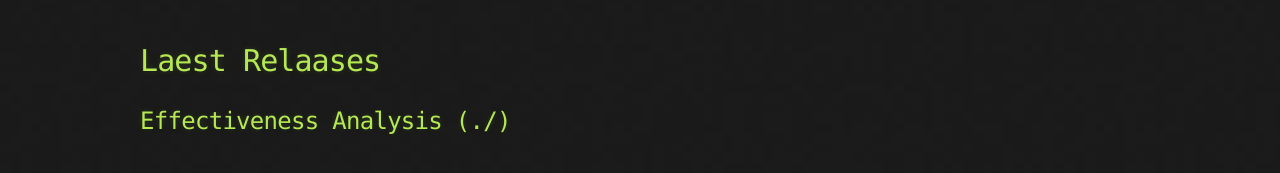
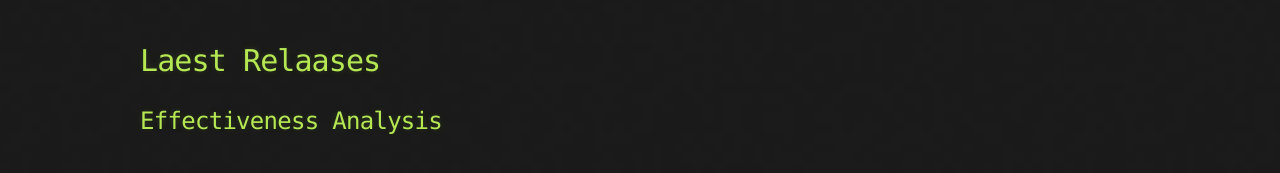
Before and after one commit to CarlosW1998/CarlosW1998.github.io, a Jekyll site: the page built from blogpage.md, in a window 1280 px wide. Shown: the part 168-341 px from the top of the page. Built offline with Jekyll 4.4.1, drawn with Linux system fonts in a browser that asks for light colours; the repository's description, which GitHub fills in, is left out; our own code applies the rules of GitHub Pages for plain Markdown files.

Commit message:
new routes

```diff
--- a/_layouts/default.html
+++ b/_layouts/default.html
@@ -24,8 +24,8 @@
             <a href="{{ site.github.tar_url }}" class="btn">Download as .tar.gz</a>
           {% endif %}
           <a href="{{ site.github.repository_url }}" class="btn btn-github"><span class="icon"></span>View on GitHub</a>
-          <a href="{{ ./ }}" class="btn">Home</a>
-          <a href="{{ ./blogpage.html }}" class="btn">Blog</a>
+          <a href="{{ ../ }}" class="btn">Home</a>
+          <a href="{{ ../blogpage.html }}" class="btn">Blog</a>
         </section>
       </div>
     </header>
--- a/blogpage.md
+++ b/blogpage.md
@@ -4,4 +4,4 @@
 
 # Laest Relaases
 
-## Effectiveness Analysis (./)
+## Effectiveness Analysis
```
